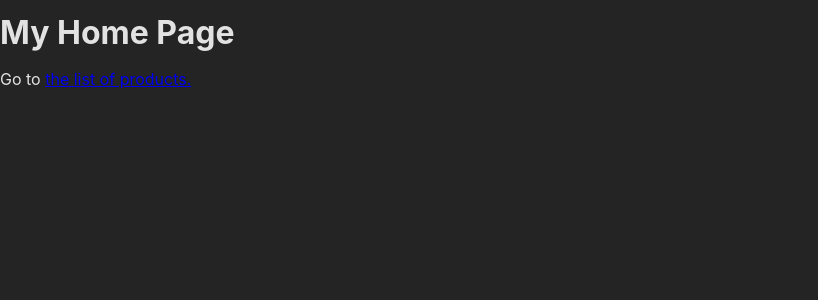
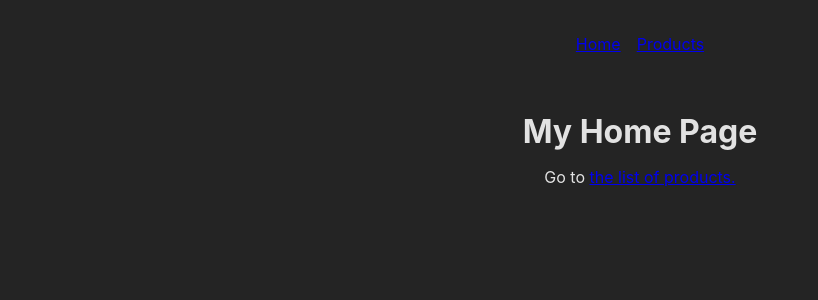
Before and after one commit to towficaziz/react-spa, a React (Create React App) app: page / in a window 1280 px wide. Shown: the top 300 px of the page, without its empty margins (0-818 px from the left). Built offline with nearby package versions, Linux system fonts and the light colour scheme.

Commit message:
Layouts & Nested Routes

```diff
--- /dev/null
+++ b/src/components/MainNavigation.js
@@ -0,0 +1,19 @@
+import { Link } from "react-router-dom";
+
+import classes from './MainNavigation.module.css';
+
+function MainNavigation(){
+
+    return (
+        <header className={classes.header}>
+            <nav>
+                <ul className={classes.list}>
+                    <li><Link to='/'>Home</Link></li>
+                    <li><Link to='/products'>Products</Link></li>
+                </ul>
+            </nav>
+    </header>
+    );
+}
+
+export default MainNavigation;
--- /dev/null
+++ b/src/components/MainNavigation.module.css
@@ -0,0 +1,12 @@
+.header {
+    max-width: 60rem;
+    margin: auto;
+    padding: 2rem;
+    display: flex;
+    justify-content: center;
+}
+
+.list {
+    display: flex;
+    gap: 1rem;
+}
--- /dev/null
+++ b/src/pages/Root.js
@@ -0,0 +1,15 @@
+import { Outlet } from 'react-router-dom';
+import MainNavigation from '../components/MainNavigation';
+import classes from './Root.module.css';
+
+function RootLayout(){
+
+    return <>
+        <MainNavigation />
+        <main className={classes.content}>
+            <Outlet />
+        </main>
+    </>;
+}
+
+export default RootLayout;
--- /dev/null
+++ b/src/pages/Root.module.css
@@ -0,0 +1,4 @@
+.content {
+    margin: 2rem auto;
+    text-align: center;
+}
```
Also changed, not shown: src/App.js (+9 -2 lines).
